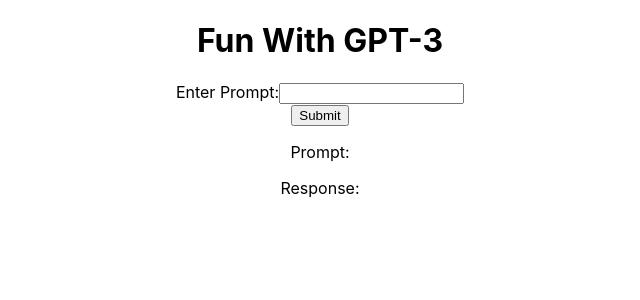
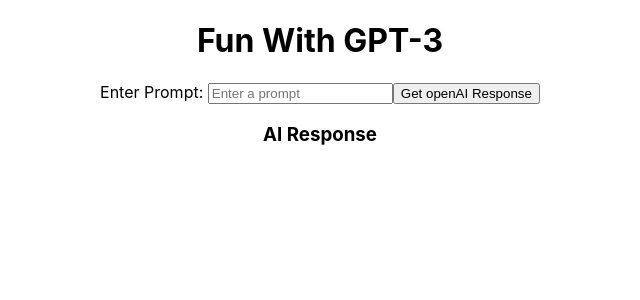
Before and after one commit to T-Pirozzini/Fun-With-GPT-3, a React (Create React App) app: page / in a window 1280 px wide. Shown: the top 300 px of the page, without its empty margins (320-960 px from the left). Built offline with nearby package versions, Linux system fonts and the light colour scheme.

Commit message:
implement openAI

```diff
--- a/package.json
+++ b/package.json
@@ -6,8 +6,10 @@
     "@testing-library/jest-dom": "^5.16.4",
     "@testing-library/react": "^13.2.0",
     "@testing-library/user-event": "^13.5.0",
+    "bootstrap": "^5.1.3",
     "openai": "^2.0.5",
     "react": "^18.1.0",
+    "react-bootstrap": "^2.4.0",
     "react-dom": "^18.1.0",
     "react-scripts": "5.0.1",
     "web-vitals": "^2.1.4"
--- a/src/App.js
+++ b/src/App.js
@@ -1,16 +1,14 @@
 import './App.css';
 
 // components
-import Nav from './components/Nav';
+import Header from './components/Header';
 import Prompt from "./components/Prompt"
-import Response from "./components/Response"
 
 function App() {
   return (
     <div className="App">
-      <Nav />
+      <Header />
       <Prompt />
-      <Response />
     </div>
   );
 }
--- a/src/components/Nav.js
+++ b/src/components/Header.js
@@ -1,6 +1,6 @@
 import React from 'react'
 
-export default function Nav() {
+export default function Header() {
   return (
     <div>
       <h1>Fun With GPT-3</h1>
--- a/src/components/Prompt.js
+++ b/src/components/Prompt.js
@@ -1,15 +1,53 @@
-import React from 'react'
+import React, { useState } from 'react'
+import { Configuration, OpenAIApi } from "openai";
 
-export default function prompt() {
+import Response from "./Response"
+
+export default function Prompt() {
+  const [userPrompt, setUserPrompt] = useState('')
+  const [result, setResult] = useState()
+
+  async function onSubmit(e) {
+    e.preventDefault();
+    const formData = new FormData(e.target)
+    const formDataObj = Object.fromEntries(formData.entries())
+
+    const configuration = new Configuration({
+      apiKey: process.env.REACT_APP_OPENAI_SECRET,
+    });
+    const openai = new OpenAIApi(configuration);
+
+    openai.createCompletion("text-curie-001", {
+      prompt: `${userPrompt}`,
+      temperature: 0.5,
+      max_tokens: 64,
+      top_p: 1.0,
+      frequency_penalty: 0.0,
+      presence_penalty: 0.0,
+    })
+    .then((response) => {
+      setUserPrompt(`${formDataObj.prompt}`)
+      setResult(response.data.choices[0].text)
+    })
+  }
+
   return (
     <div>
-      {/* implement a from */}
-      <form>
-        <label>Enter Prompt:</label>
-        <input></input>
+      <form onSubmit={onSubmit} >
+        <label>Enter Prompt: </label>
+        <input
+          type='text'
+          name='prompt'
+          placeholder='Enter a prompt'
+          value={userPrompt}
+          onChange={(e) => setUserPrompt(e.target.value)}
+        />
+        <input type='submit' value='Get openAI Response' />
       </form>
-      {/* on submit sends prompt to OpenAI */}
-      <button>Submit</button>
+      <Response
+        prompt={userPrompt}
+        result={result}
+      />
     </div>
   )
 }
--- a/src/components/Response.js
+++ b/src/components/Response.js
@@ -1,14 +1,13 @@
 import React, { useState } from 'react'
 
-export default function Response() {
-  const [prompt, setPrompt] = useState('')
-  const [response, setResponse] = useState('')
+export default function Response(props) {
+  const { prompt, result } = props
 
   return (
     <div>
       {/* results displayed in a list, sorted newest to oldest */}
-      <p>Prompt: {prompt}</p>
-      <p>Response: {response}</p>
+      <h3>AI Response</h3>
+      <p>{result}</p>
     </div>
   )
 }
```
Also changed, not shown: src/api/openAI.js (deleted, +0 -18 lines), src/components/Header.css (added), src/components/Nav.css (deleted), 2 other files (tests, documents, lock files or other folders).
